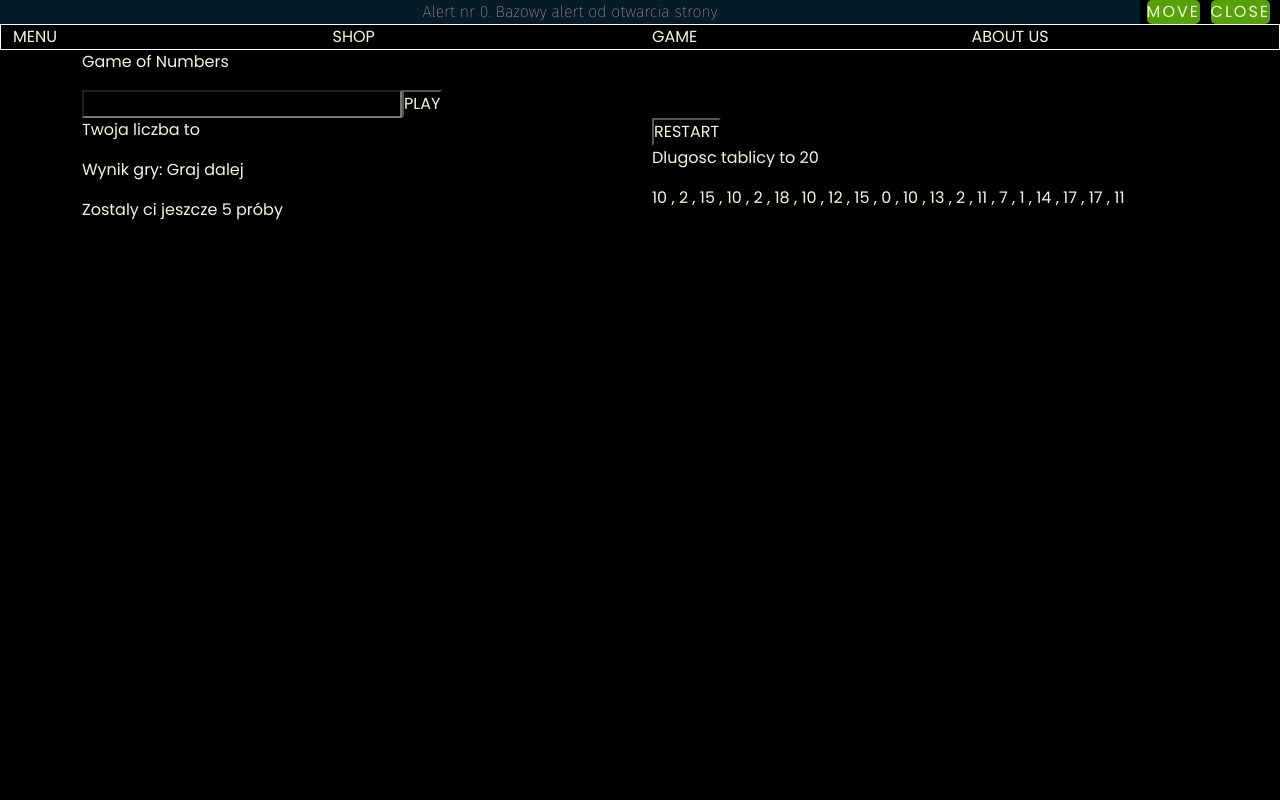
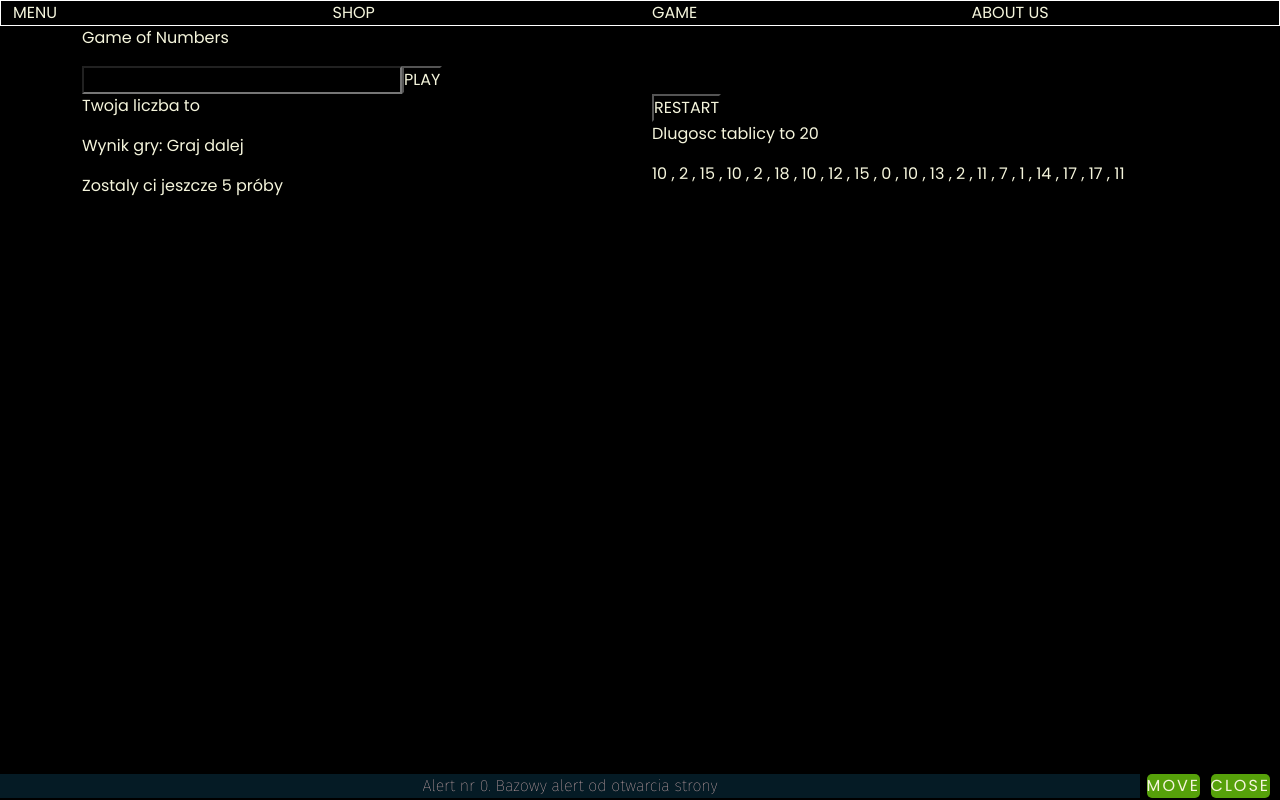
Before and after one commit to kacpi52/sidebar_template, a React (Create React App) app: page /Game in a window 1280 px wide. Built offline with nearby package versions, Linux system fonts and the light colour scheme.

Commit message:
switching but staying

```diff
--- a/src/Components/AlertBox/AlertBox.jsx
+++ b/src/Components/AlertBox/AlertBox.jsx
@@ -7,42 +7,35 @@ import "../../Utils/FontsBackgrounds.scss";
 const AlertBox = ({ alertBoxArray, pushElem }) => {
   const topArr = [];
   const botArr = [];
-  let topDown = false;
 
   const triggerPosition = (ind, bot) => {
     if (bot) {
       const cutedElem = botArr.splice(ind, 1);
-      topArr.push(cutedElem);
-      pushElem();
+      pushElem(cutedElem[0]);
     } else {
       const cutedElem = topArr.splice(ind, 1);
-      botArr.push(cutedElem);
-      pushElem();
+      pushElem(cutedElem[0]);
     }
   };
 
   if (alertBoxArray) {
     alertBoxArray.forEach((elem, index) => {
-      if (topDown) {
+      if (elem.bottom) {
         botArr.push({
           elemAlertText: elem.alertText,
           elemAlertKey: elem.alertKey,
           elemTriggerPosition: triggerPosition,
-          elemArrIndex: botArr.length,
           elemBottom: elem.bottom,
           key: index,
         });
-        topDown = !topDown;
       } else {
         topArr.push({
           elemAlertText: elem.alertText,
           elemAlertKey: elem.alertKey,
           elemTriggerPosition: triggerPosition,
-          elemArrIndex: botArr.length,
           elemBottom: elem.bottom,
           key: index,
         });
-        topDown = !topDown;
       }
     });
   }
@@ -52,7 +45,7 @@ const AlertBox = ({ alertBoxArray, pushElem }) => {
         barText={elem.elemAlertText}
         barKey={elem.elemAlertKey}
         triggerPosition={elem.elemTriggerPosition}
-        arrIndex={topArr.length}
+        arrIndex={index}
         bottom={elem.elemBottom}
         key={index}
       />
@@ -64,7 +57,7 @@ const AlertBox = ({ alertBoxArray, pushElem }) => {
         barText={elem.elemAlertText}
         barKey={elem.elemAlertKey}
         triggerPosition={elem.elemTriggerPosition}
-        arrIndex={botArr.length}
+        arrIndex={index}
         bottom={elem.elemBottom}
         key={index}
       />
--- a/src/pages/GamePage.jsx
+++ b/src/pages/GamePage.jsx
@@ -106,8 +106,16 @@ const GamePage = () => {
     };
   });
 
-  const pushElem = () => {
-    setIsTriggerAlert(!isTriggerAlert); // POBUDZENIE HOOKA :)))
+  const pushElem = (cutedElem) => {
+    setIsTriggerAlert(!isTriggerAlert);
+    console.log(cutedElem);
+    setAlertContent((arr) => [
+      ...arr,
+      {
+        text: cutedElem.elemAlertText,
+        location: !cutedElem.elemBottom,
+      },
+    ]);
   };
 
   useEffect(() => {
```
